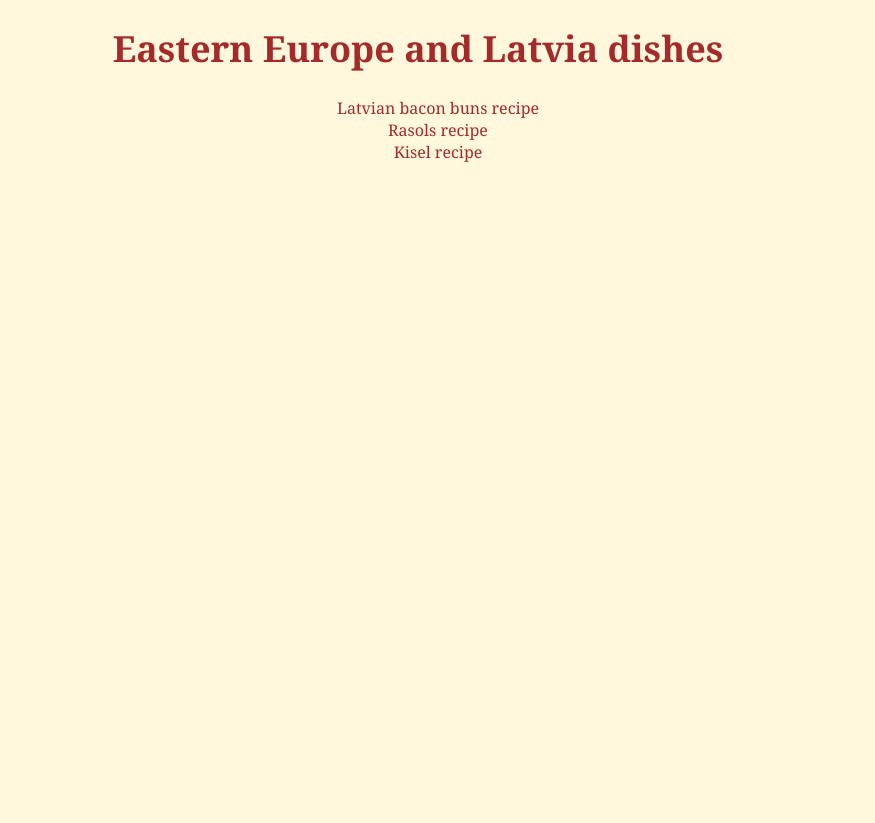
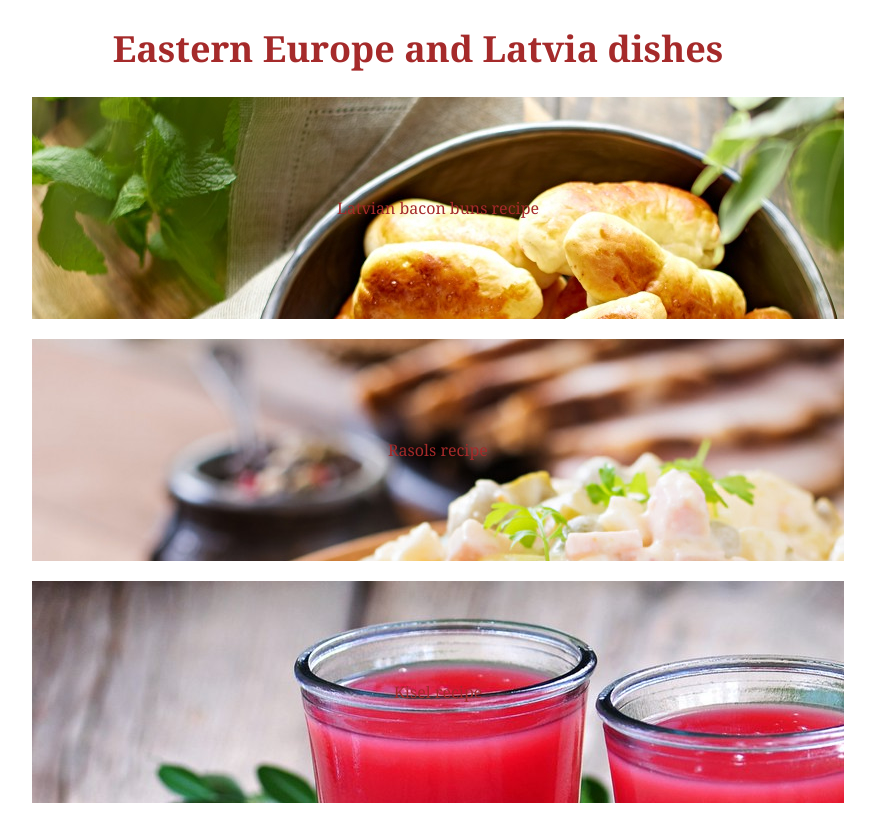
Before and after one commit to klintat/odin-recipes, a plain HTML site: page index.html in a window 1280 px wide. Shown: the whole page, without its empty margins (222-1097 px from the left). Before the commit the page ends 800 px from the top, so only its background shows below. Drawn offline with Linux system fonts and the light colour scheme.

Commit message:
Style update on main-page

```diff
--- a/index.html
+++ b/index.html
@@ -9,9 +9,9 @@
 <body link="black" alink="red" vlink="brown">
     <h1>Eastern Europe and Latvia dishes</h1>
     <ul id="main-page-list">
-        <li><a href="./recipes/buns.html">Latvian bacon buns recipe</a></li>
-        <li><a href="./recipes/rasols.html">Rasols recipe</a></li>
-        <li><a href="./recipes/kisel.html">Kisel recipe</a></li>
+        <li class="recipe-1"><a href="./recipes/buns.html" >Latvian bacon buns recipe</a></li>
+        <li class="recipe-2"><a href="./recipes/rasols.html">Rasols recipe</a></li>
+        <li class="recipe-3"><a href="./recipes/kisel.html">Kisel recipe</a></li>
     </ul>
 </body>
 </html>
--- a/styles.css
+++ b/styles.css
@@ -1,5 +1,5 @@
 * {
-    background-color: cornsilk;
+    /* background-color: cornsilk; */
     font-family: Georgia, 'Times New Roman', Times, serif;
     color: brown;
 }
@@ -36,6 +36,29 @@ a {
     text-decoration: none;
 }
 
+li {
+    padding: 100px;
+    margin-bottom: 10px;
+    width: 50%;
+    margin: auto;
+}
+
+.recipe-1 {
+    background-image: url("./img/buns.jpg");
+}
+
+.recipe-2 {
+    background-image: url("./img/rasols.jpg");
+}
+
+.recipe-3 {
+    background-image: url("./img/kisel.jpg");
+}
+
+.recipe-1, .recipe-2, .recipe-3 {
+    margin-bottom: 20px;
+}
+
 /* Images */
 .center {
     display: block;
```
